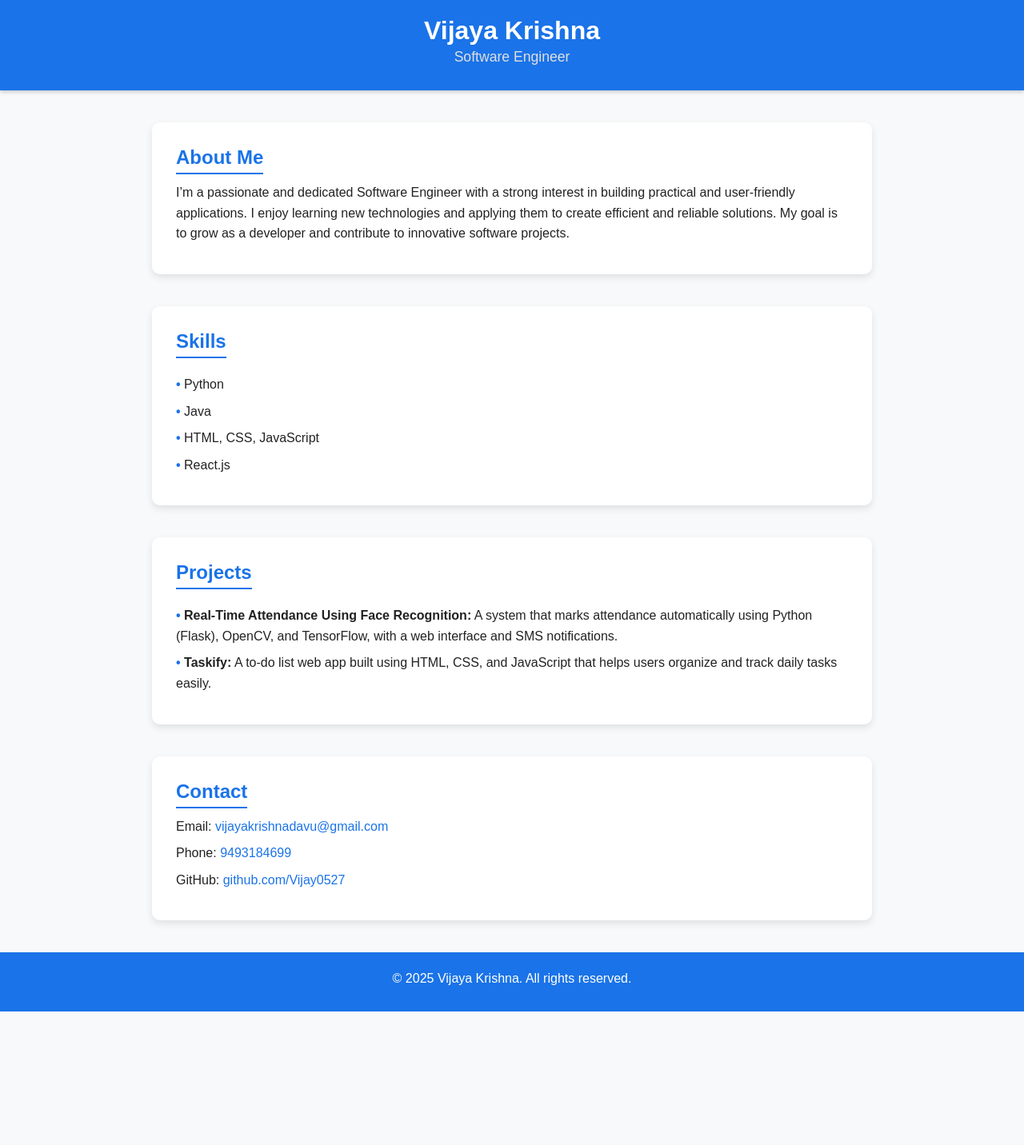
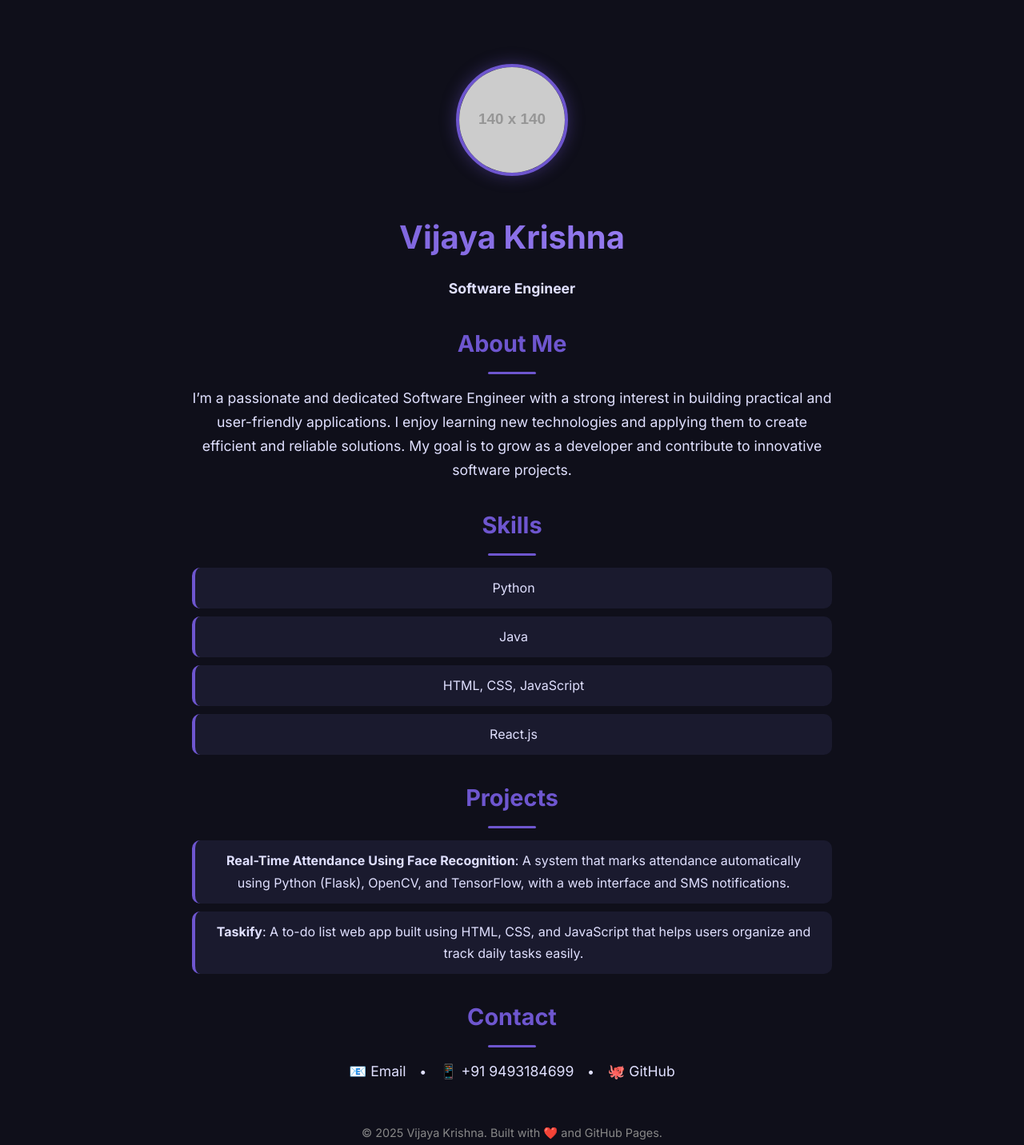
Before and after one commit to Vijay0527/Vijay0527.github.io, a plain HTML site: page index.html in a window 1280 px wide. Shown: the whole page at 80% size. Before the commit the page ends 1265 px from the top, so only its background shows below. Drawn offline with Linux system fonts and the light colour scheme; placeholder pictures from the web are drawn by us.

Commit message:
Update index.html

```diff
--- a/index.html
+++ b/index.html
@@ -2,103 +2,114 @@
 <html lang="en">
 <head>
   <meta charset="UTF-8" />
-  <meta name="viewport" content="width=device-width, initial-scale=1.0" />
+  <meta name="viewport" content="width=device-width, initial-scale=1.0"/>
   <title>Vijaya Krishna | Software Engineer</title>
+  <link rel="icon" href="favicon.ico" type="image/x-icon"/>
+  <link href="https://fonts.googleapis.com/css2?family=Inter:wght@400;600;700&display=swap" rel="stylesheet">
   <style>
-    * {
-      margin: 0;
-      padding: 0;
-      box-sizing: border-box;
-      font-family: "Poppins", sans-serif;
+    :root {
+      --bg: #0f0f1a;
+      --text: #e0e0ff;
+      --accent: #6e56cf;
+      --card: #1a1a2e;
+      --border: #333355;
     }
-
+    * { margin:0; padding:0; box-sizing:border-box; }
     body {
-      background: #f8f9fa;
-      color: #222;
+      font-family: 'Inter', sans-serif;
+      background: var(--bg);
+      color: var(--text);
+      line-height: 1.7;
+      padding: 20px;
     }
-
-    header {
-      background: #1a73e8;
-      color: white;
-      padding: 20px 40px;
+    .container {
+      max-width: 800px;
+      margin: 40px auto;
       text-align: center;
-      box-shadow: 0 2px 5px rgba(0,0,0,0.2);
     }
-
-    header h1 {
-      font-size: 2rem;
+    .profile-img {
+      width: 140px;
+      height: 140px;
+      border-radius: 50%;
+      border: 4px solid var(--accent);
+      margin: 20px auto;
+      object-fit: cover;
+      box-shadow: 0 0 20px rgba(110, 86, 207, 0.4);
+      transition: transform 0.3s;
     }
-
-    header p {
+    .profile-img:hover { transform: scale(1.05); }
+    h1 {
+      font-size: 2.5rem;
+      margin: 15px 0;
+      background: linear-gradient(90deg, #6e56cf, #a78bff);
+      -webkit-background-clip: text;
+      -webkit-text-fill-color: transparent;
+    }
+    h2 {
+      font-size: 1.8rem;
+      margin: 30px 0 15px;
+      color: var(--accent);
+      position: relative;
+    }
+    h2::after {
+      content: '';
+      width: 60px;
+      height: 3px;
+      background: var(--accent);
+      display: block;
+      margin: 10px auto;
+      border-radius: 2px;
+    }
+    p { font-size: 1.1rem; margin: 15px 0; }
+    ul { list-style: none; padding: 0; }
+    ul li {
+      background: var(--card);
+      margin: 10px 0;
+      padding: 12px 20px;
+      border-radius: 10px;
+      border-left: 4px solid var(--accent);
+      transition: transform 0.2s, box-shadow 0.2s;
+    }
+    ul li:hover {
+      transform: translateX(5px);
+      box-shadow: 0 5px 15px rgba(110, 86, 207, 0.2);
+    }
+    .contact a {
+      color: var(--text);
+      text-decoration: none;
+      margin: 0 12px;
       font-size: 1.1rem;
-      color: #e0e0e0;
+      transition: color 0.3s;
     }
-
-    section {
-      max-width: 900px;
-      margin: 40px auto;
-      background: white;
-      padding: 30px;
-      border-radius: 10px;
-      box-shadow: 0 4px 10px rgba(0,0,0,0.1);
+    .contact a:hover { color: var(--accent); }
+    .footer {
+      margin-top: 50px;
+      font-size: 0.9rem;
+      color: #888;
     }
-
-    h2 {
-      color: #1a73e8;
-      margin-bottom: 10px;
-      border-bottom: 2px solid #1a73e8;
-      display: inline-block;
-      padding-bottom: 5px;
-    }
-
-    p, li {
-      font-size: 1rem;
-      line-height: 1.6;
-      margin-bottom: 8px;
-    }
-
-    ul {
-      list-style: none;
-      margin-top: 10px;
-    }
-
-    ul li::before {
-      content: "• ";
-      color: #1a73e8;
-      font-weight: bold;
-    }
-
-    .contact a {
-      color: #1a73e8;
-      text-decoration: none;
-      margin-right: 10px;
-    }
-
-    footer {
-      text-align: center;
-      padding: 20px;
-      background: #1a73e8;
-      color: white;
-      margin-top: 40px;
+    @media (max-width: 600px) {
+      h1 { font-size: 2rem; }
+      .profile-img { width: 110px; height: 110px; }
     }
   </style>
 </head>
 <body>
-  <header>
+  <div class="container">
+    <!-- Profile Photo (Replace with your image) -->
+    <img src="profile.jpg" alt="Vijaya Krishna" class="profile-img"
+         onerror="this.src='https://via.placeholder.com/140?text=VK';">
+
     <h1>Vijaya Krishna</h1>
-    <p>Software Engineer</p>
-  </header>
+    <p><strong>Software Engineer</strong></p>
 
-  <section>
     <h2>About Me</h2>
     <p>
-      I’m a passionate and dedicated Software Engineer with a strong interest in building practical and user-friendly applications.
-      I enjoy learning new technologies and applying them to create efficient and reliable solutions.
-      My goal is to grow as a developer and contribute to innovative software projects.
+      I’m a passionate and dedicated Software Engineer with a strong interest in building
+      practical and user-friendly applications. I enjoy learning new technologies and
+      applying them to create efficient and reliable solutions. My goal is to grow as a
+      developer and contribute to innovative software projects.
     </p>
-  </section>
 
-  <section>
     <h2>Skills</h2>
     <ul>
       <li>Python</li>
@@ -106,25 +117,23 @@
       <li>HTML, CSS, JavaScript</li>
       <li>React.js</li>
     </ul>
-  </section>
 
-  <section>
     <h2>Projects</h2>
     <ul>
-      <li><strong>Real-Time Attendance Using Face Recognition:</strong> A system that marks attendance automatically using Python (Flask), OpenCV, and TensorFlow, with a web interface and SMS notifications.</li>
-      <li><strong>Taskify:</strong> A to-do list web app built using HTML, CSS, and JavaScript that helps users organize and track daily tasks easily.</li>
+      <li><strong>Real-Time Attendance Using Face Recognition</strong>: A system that marks attendance automatically using Python (Flask), OpenCV, and TensorFlow, with a web interface and SMS notifications.</li>
+      <li><strong>Taskify</strong>: A to-do list web app built using HTML, CSS, and JavaScript that helps users organize and track daily tasks easily.</li>
     </ul>
-  </section>
 
-  <section class="contact">
     <h2>Contact</h2>
-    <p>Email: <a href="mailto:vijayakrishnadavu@gmail.com">vijayakrishnadavu@gmail.com</a></p>
-    <p>Phone: <a href="tel:9493184699">9493184699</a></p>
-    <p>GitHub: <a href="https://github.com/Vijay0527" target="_blank">github.com/Vijay0527</a></p>
-  </section>
+    <div class="contact">
+      <a href="mailto:vijayakrishnadavu@gmail.com">📧 Email</a> •
+      <a href="tel:+919493184699">📱 +91 9493184699</a> •
+      <a href="https://github.com/Vijay0527" target="_blank">🐙 GitHub</a>
+    </div>
 
-  <footer>
-    <p>© 2025 Vijaya Krishna. All rights reserved.</p>
-  </footer>
+    <div class="footer">
+      &copy; 2025 Vijaya Krishna. Built with ❤️ and GitHub Pages.
+    </div>
+  </div>
 </body>
 </html>
```
